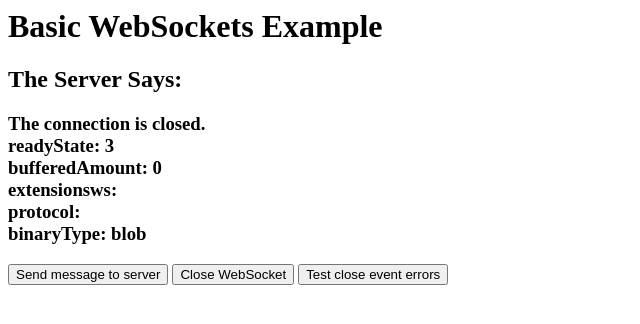
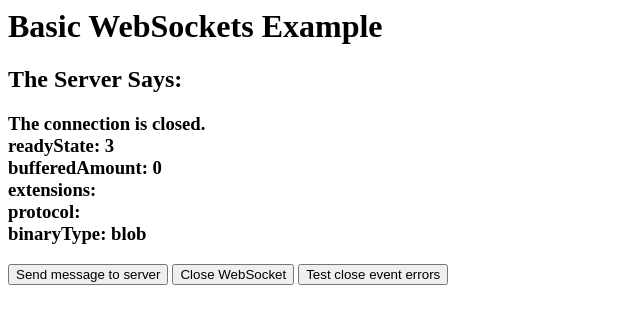
Before and after one commit to cruzanmo/example-ws, a website: page index.html in a window 1280 px wide. Shown: the full height of the page, 0-640 px from the left. Drawn offline with Linux system fonts and the light colour scheme.

Commit message:
Update index.html

```diff
--- a/index.html
+++ b/index.html
@@ -20,7 +20,7 @@
       status += '<br>' +
                 'readyState: ' + ws.readyState + '<br>' +
                 'bufferedAmount: ' + ws.bufferedAmount + '<br>' +
-                'extensionsws: ' + ws.extensions + '<br>' +
+                'extensions: ' + ws.extensions + '<br>' +
                 'protocol: ' + ws.protocol + '<br>' +
                 'binaryType: ' + ws.binaryType;
       document.querySelector('h3').innerHTML = status;
```
